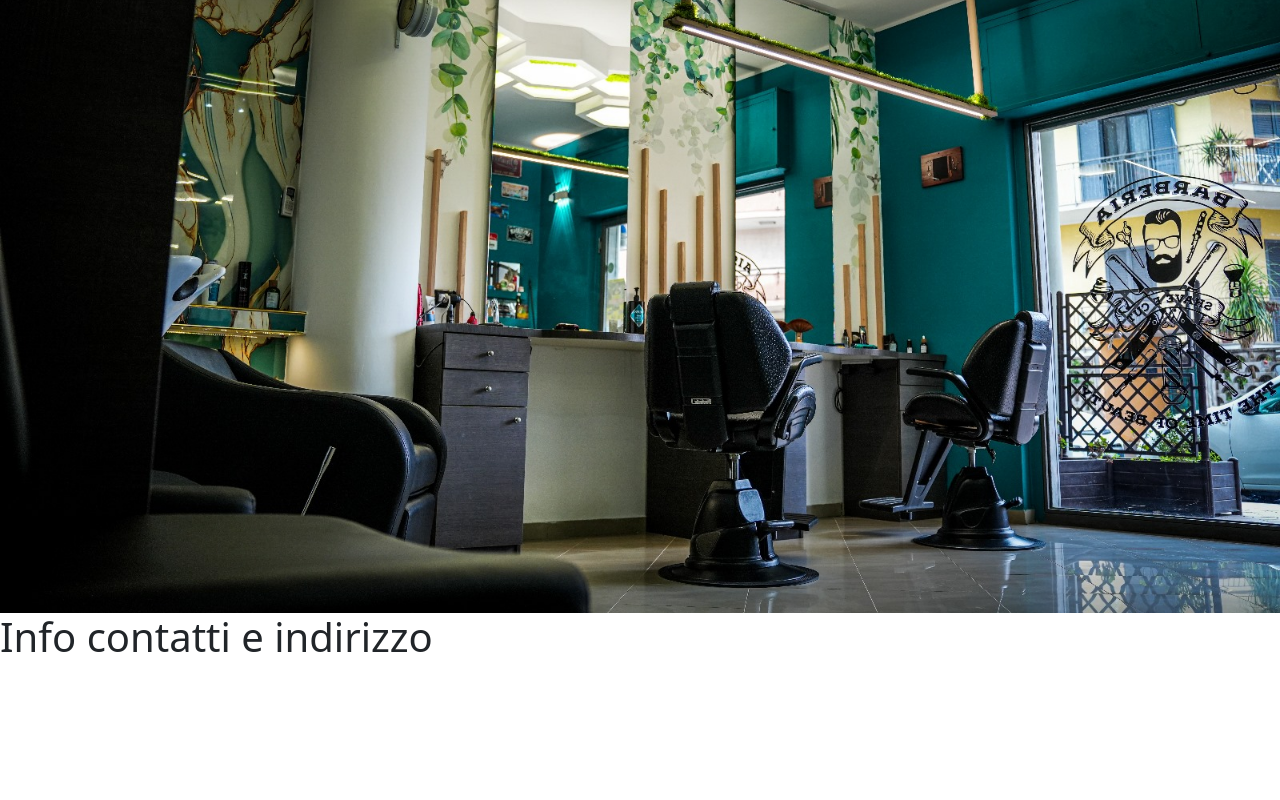
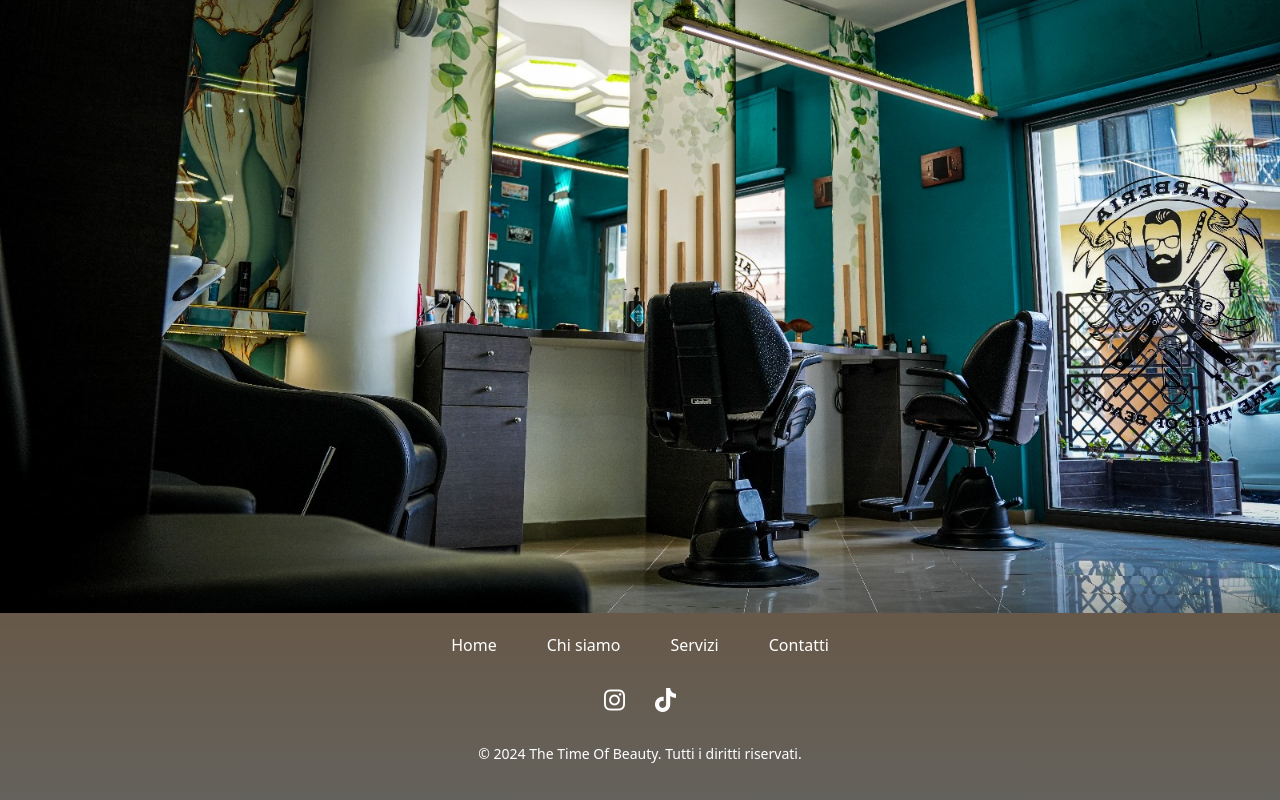
Before and after one commit to ValerioL96/the-time-of-beauty, a Vue app: page / in a window 1280 px wide. Shown: the part 187-987 px from the top of the page. Before the commit the page ends 856 px from the top, so only its background shows below. Built offline with nearby package versions, Linux system fonts and the light colour scheme; no server answers.

Commit message:
Added in header Prenota and added stile footer

```diff
--- a/index.html
+++ b/index.html
@@ -4,7 +4,7 @@
     <meta charset="UTF-8" />
     <link rel="icon" type="image/svg+xml" href="/vite.svg" />
     <meta name="viewport" content="width=device-width, initial-scale=1.0" />
-    <title>Vite + Vue</title>
+    <title>The TIME of Beauty</title>
 
     <!--Font Awesome-->
 <link rel="stylesheet" href="https://cdnjs.cloudflare.com/ajax/libs/font-awesome/6.0.0-beta3/css/all.min.css">
--- a/package.json
+++ b/package.json
@@ -12,7 +12,8 @@
     "axios": "^1.7.7",
     "bootstrap": "^5.3.3",
     "vue": "^3.4.37",
-    "vue-router": "^4.4.5"
+    "vue-router": "^4.4.5",
+    "vue3-datepicker": "^0.4.0"
   },
   "devDependencies": {
     "@vitejs/plugin-vue": "^5.1.2",
--- a/src/App.vue
+++ b/src/App.vue
@@ -23,7 +23,7 @@ export default  {
 </script>
 
 <template>
-
+  <body>
     <header>
       <AppHeader></AppHeader>
     </header>
@@ -35,8 +35,7 @@ export default  {
     <footer>
       <AppFooter></AppFooter>
     </footer>
-
-
+  </body>
 </template>
 
 <style lang="scss" scoped>
--- a/src/components/footer/AppFooter.vue
+++ b/src/components/footer/AppFooter.vue
@@ -1,26 +1,100 @@
-<script >
-
-export default  {
-    components:{
+<script>
+export default {
+    methods: {
+        openOffcanvas(event) {
+        event.preventDefault();
+        const offcanvasElement = document.getElementById('offcanvasScrolling');
+        if (offcanvasElement) {
+            const offcanvas = new bootstrap.Offcanvas(offcanvasElement);
+            offcanvas.show();
+        } else {
+            console.error('Offcanvas element not found');
+        }
+        },
     },
-
-    data(){
-            return{
-
-            }
-        },
-
-}
-
+};
 </script>
 
 <template>
-
-    <h1>Info contatti e indirizzo</h1>
-
+    <footer class="footer">
+        <div class="footer-content">
+            <div class="footer-nav">
+            <router-link :to="{ name: 'home' }" class="footer-link">Home</router-link>
+            <router-link :to="{ name: 'about' }" class="footer-link">Chi siamo</router-link>
+            <router-link :to="{ name: 'services' }" class="footer-link">Servizi</router-link>
+            <a href="#" @click="openOffcanvas" class="footer-link">Contatti</a>
+            </div>
+            <div class="social-media">
+            <a href="https://www.instagram.com/barberia_the_timeofbeauty/" target="_blank" class="social-icon">
+                <i class="fab fa-instagram"></i>
+            </a>
+            <a href="https://www.tiktok.com/@the_time_of_beauty?lang=en" target="_blank" class="social-icon">
+                <i class="fab fa-tiktok"></i>
+            </a>
+            </div>
+            <div class="footer-bottom">
+            <p>&copy; 2024 The Time Of Beauty. Tutti i diritti riservati.</p>
+            </div>
+        </div>
+    </footer>
 </template>
 
 
 <style lang="scss" scoped>
+.footer {
+    background-color: rgba(0, 0, 0, 0.5);
+    color: white;
+    padding: 20px;
+    position: relative;
+    text-align: center;
+    bottom: 0;
+    width: 100%;
+}
 
+.footer-content {
+    max-width: 1200px;
+    margin: 0 auto;
+    display: flex;
+    flex-direction: column;
+    align-items: center;
+    }
+
+.footer-nav {
+  margin-bottom: 15px;
+}
+
+.footer-link {
+    color: white;
+    text-decoration: none;
+    font-size: 16px;
+    margin: 0 15px;
+    padding: 10px;
+    transition: color 0.3s, background-color 0.3s;
+}
+
+.footer-link:hover {
+    color: #138085;
+    background-color: rgba(255, 255, 255, 0.2);
+    border-radius: 5px;
+}
+
+.social-media {
+    margin: 10px 0;
+}
+
+.social-icon {
+    color: white;
+    font-size: 24px;
+    margin: 0 15px;
+    transition: color 0.3s;
+}
+
+.social-icon:hover {
+    color: #138085;
+}
+
+.footer-bottom {
+    margin-top: 15px;
+    font-size: 14px;
+}
 </style>
--- a/src/components/header/AppHeader.vue
+++ b/src/components/header/AppHeader.vue
@@ -1,12 +1,28 @@
 <script>
+import axios from 'axios';
 
 export default {
-    components: {
+    data() {
+        return {
+        customer_name: '',
+        customer_phone: '',
+        customer_email: '',
+        appointment_time: '',
+        selected_service: '',
+        services: [],
+        showToast: false,
+        };
+    },
+    mounted() {
+        this.fetchServices();
+        document.addEventListener('click', this.handleOutsideClick);
+    },
+    beforeDestroy() {
+        document.removeEventListener('click', this.handleOutsideClick);
     },
     methods: {
         openOffcanvas(event) {
         event.preventDefault();
-
         const offcanvasElement = document.getElementById('offcanvasScrolling');
         if (offcanvasElement) {
             const offcanvas = new bootstrap.Offcanvas(offcanvasElement);
@@ -14,8 +30,52 @@ export default {
         } else {
             console.error('Offcanvas element not found');
         }
+        },
+        openBookingToast() {
+        this.showToast = true;
+        },
+        async fetchServices() {
+        try {
+            const response = await axios.get('http://127.0.0.1:8000/api/services');
+            this.services = response.data;
+        } catch (error) {
+            console.error('Error fetching services:', error);
         }
+        },
+        async submitBooking() {
+        const appointmentData = {
+            customer_name: this.customer_name,
+            customer_phone: this.customer_phone,
+            customer_email: this.customer_email,
+            appointment_time: this.appointment_time,
+            service_id: this.selected_service,
+            status: 'pending',
+        };
+
+        try {
+            await axios.post('http://127.0.0.1:8000/api/appointments', appointmentData);
+            alert('Prenotazione effettuata con successo!');
+            this.resetForm();
+            this.showToast = false;
+        } catch (error) {
+            console.error('Error submitting appointment:', error);
+            alert('Errore nell\'invio della prenotazione.');
         }
+        },
+        resetForm() {
+        this.customer_name = '';
+        this.customer_phone = '';
+        this.customer_email = '';
+        this.appointment_time = '';
+        this.selected_service = '';
+        },
+        handleOutsideClick(event) {
+        const toastElement = this.$refs.bookingToast;
+        if (this.showToast && toastElement && !toastElement.$el.contains(event.target)) {
+            this.showToast = false;
+        }
+        },
+    },
 };
 </script>
 
@@ -26,18 +86,12 @@ export default {
             <router-link :to="{ name: 'about' }" class="links">Chi siamo</router-link>
             <router-link :to="{ name: 'services' }" class="links">Servizi</router-link>
             <a href="#" @click="openOffcanvas" class="links">Contatti</a>
+            <a href="#" @click="openBookingToast" class="links">Prenota</a>
         </div>
         </div>
 
-    <!-- Offcanvas -->
-    <div
-        class="offcanvas offcanvas-end"
-        data-bs-scroll="true"
-        data-bs-backdrop="true"
-        tabindex="-1"
-        id="offcanvasScrolling"
-        aria-labelledby="offcanvasScrollingLabel"
-    >
+        <!-- Offcanvas per i contatti -->
+        <div class="offcanvas offcanvas-end" data-bs-scroll="true" data-bs-backdrop="true" tabindex="-1" id="offcanvasScrolling" aria-labelledby="offcanvasScrollingLabel">
         <div class="offcanvas-header">
             <h5 class="offcanvas-title" id="offcanvasScrollingLabel">Informazioni di Contatto</h5>
             <button type="button" class="btn-close" data-bs-dismiss="offcanvas" aria-label="Close"></button>
@@ -53,10 +107,8 @@ export default {
             <!-- Numero di Telefono -->
             <p>
             <i class="fas fa-phone"></i>
-                <!-- Chiamata -->
             <a href="tel:+393926314575"><strong>Chiama</strong></a>
             &nbsp; | &nbsp;
-                <!-- WhatsApp -->
             <a href="https://wa.me/393926314575" target="_blank"><strong>WhatsApp</strong></a>
             </p>
 
@@ -77,7 +129,6 @@ export default {
             <i class="fas fa-map-marker-alt"></i>
             <strong>The Time Of Beauty, Via Madonnella, Acerra</strong>
             <br><br>
-                <!-- Immagine cliccabile per aprire Google Maps -->
             <a
                 href="https://www.google.com/maps/place/The+Time+Of+Beauty/@40.9490755,14.3770495,17z/data=!3m1!4b1!4m6!3m5!1s0x133bac09dc349c97:0x7b02caa877e8e908!8m2!3d40.9490755!4d14.3796244!16s%2Fg%2F11gf0pjg8c?entry=ttu&g_ep=EgoyMDI0MTAwMS4wIKXMDSoASAFQAw%3D%3D"
                 target="_blank"
@@ -92,8 +143,46 @@ export default {
         </div>
         </div>
 
+        <!-- Toast per la prenotazione -->
+    <b-toast
+        id="booking-toast"
+        title="Prenotazione"
+        variant="info"
+        no-auto-hide
+        ref="bookingToast"
+        v-if="showToast"
+        class="booking-toast"
+        >
+        <form @submit.prevent="submitBooking" class="booking-form">
+            <div class="mb-3">
+            <label for="customer_name" class="form-label">Nome:</label>
+            <input type="text" class="form-control" v-model="customer_name" required />
+            </div>
+            <div class="mb-3">
+            <label for="customer_phone" class="form-label">Telefono:</label>
+            <input type="tel" class="form-control" v-model="customer_phone" required />
+            </div>
+            <div class="mb-3">
+            <label for="customer_email" class="form-label">Email (opzionale):</label>
+            <input type="email" class="form-control" v-model="customer_email" />
+            </div>
+            <div class="mb-3">
+            <label for="appointment_time" class="form-label">Data e Ora:</label>
+            <input type="datetime-local" class="form-control" v-model="appointment_time" required />
+            </div>
+            <div class="mb-3">
+            <label for="service" class="form-label">Servizio:</label>
+            <select class="form-select" v-model="selected_service" required>
+                <option value="" disabled>Seleziona un servizio</option>
+                <option v-for="service in services" :key="service.id" :value="service.id">
+                {{ service.name }}
+                </option>
+            </select>
+            </div>
+            <button type="submit" class="btn btn-success">Invia Prenotazione</button>
+        </form>
+    </b-toast>
 </template>
-
 
 
 <style lang="scss" scoped>
@@ -187,6 +276,44 @@ export default {
     transform: scale(1.05);
 }
 
+/* Toast Prenotazione */
+.booking-toast {
+  position: fixed;
+  bottom: 20px;
+  right: 20px;
+  background: linear-gradient(145deg, #019DB4, #D99254);
+  color: white;
+  padding: 15px;
+  border-radius: 5px;
+  z-index: 9999;
+}
+
+/* Modulo di prenotazione */
+.booking-form {
+  background: linear-gradient(145deg, #019DB4, #D99254);
+  padding: 20px;
+  border-radius: 5px;
+}
+
+.booking-form .form-label {
+  color: white;
+}
+
+.booking-form .form-control,
+.booking-form .form-select {
+  background-color: rgba(255, 255, 255, 0.8);
+  color: black;
+}
+
+.booking-form .btn-success {
+  background-color: #138085;
+  border: none;
+}
+
+.booking-form .btn-success:hover {
+  background-color: #0f706f;
+}
+
 /* Media Query per Mobile */
 @media (max-width: 768px) {
     .header-nav {
--- a/src/styles/general.scss
+++ b/src/styles/general.scss
@@ -4,7 +4,7 @@
     box-sizing: border-box;
 }
 
-main {
+body {
     flex: 1;
     background: linear-gradient(180deg, #019DB4, #D99254, #CAC6BA);
 }
```
Also changed, not shown: 1 other file (tests, documents, lock files or other folders). Lines whose indentation alone changed are shown as unchanged.
